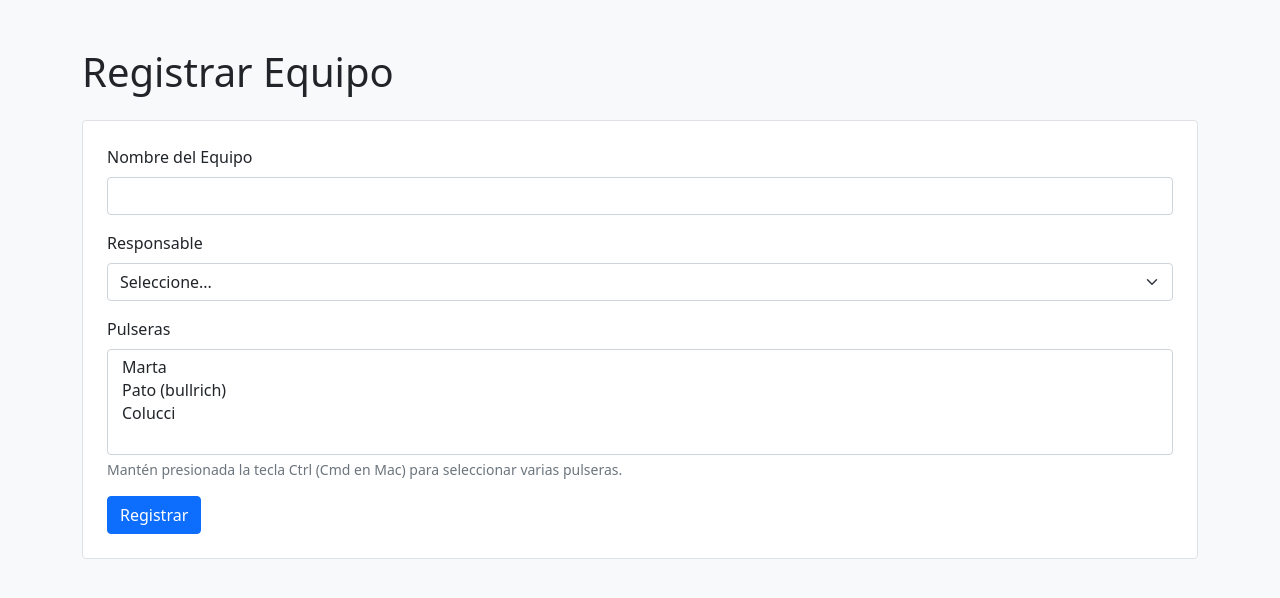
After one commit to rocopolas/PROYECTO-PULSERA-NES, a PHP site: page /admin/registrar_equipo.php in a window 1280 px wide. The commit adds this page. Shown: the top 598 px of the page. Run offline with PHP 8.4, Linux system fonts and the light colour scheme; data comes from the database, SQL or seed files in the repository; both versions use the stored data as it was after the commit.

Commit message:
Support multiple pulseras per equipo

```diff
--- a/admin/menu_admin.php
+++ b/admin/menu_admin.php
@@ -26,6 +26,9 @@ if (!isset($_SESSION['username'])) {
                     <a class="nav-link" href="../pulseras/register_pulsera.php">Registrar Pulsera</a>
                 </li>
                 <li class="nav-item">
+                    <a class="nav-link" href="registrar_equipo.php">Registrar Equipo</a>
+                </li>
+                <li class="nav-item">
                     <a class="nav-link" href="usuarios_pulseras.php">Administrar Usuarios y Pulseras</a>
                 </li>
             </ul>
--- /dev/null
+++ b/admin/registrar_equipo.php
@@ -0,0 +1,91 @@
+<?php
+session_start();
+require_once '../config/config.php';
+
+// Obtener lista de usuarios y pulseras disponibles
+try {
+    $usuariosStmt = $pdo->query("SELECT id, nombre FROM usuarios ORDER BY nombre");
+    $usuarios = $usuariosStmt->fetchAll(PDO::FETCH_ASSOC);
+
+    // Pulseras que aún no están asociadas a un equipo
+    $pulserasStmt = $pdo->query("SELECT id, alias FROM pulseras WHERE equipo_id IS NULL");
+    $pulseras = $pulserasStmt->fetchAll(PDO::FETCH_ASSOC);
+} catch (PDOException $e) {
+    die("Error al obtener datos: " . $e->getMessage());
+}
+
+if ($_SERVER['REQUEST_METHOD'] === 'POST') {
+    $nombre = $_POST['nombre_equipo'] ?? '';
+    $responsable = $_POST['responsable'] ?? '';
+    $pulsera_ids = $_POST['pulsera_ids'] ?? [];
+
+    if ($nombre && $responsable && !empty($pulsera_ids)) {
+        try {
+            $pdo->beginTransaction();
+
+            $stmt = $pdo->prepare("INSERT INTO equipos (nombre_equipo, responsable_equipo) VALUES (?, ?)");
+            $stmt->execute([$nombre, $responsable]);
+            $equipo_id = $pdo->lastInsertId();
+
+            $updateStmt = $pdo->prepare("UPDATE pulseras SET equipo_id = ? WHERE id = ?");
+            foreach ($pulsera_ids as $pid) {
+                $updateStmt->execute([$equipo_id, $pid]);
+            }
+
+            $pdo->commit();
+            $_SESSION['message'] = 'Equipo registrado exitosamente';
+        } catch (PDOException $e) {
+            $pdo->rollBack();
+            $_SESSION['error'] = 'Error al registrar el equipo: ' . $e->getMessage();
+        }
+    } else {
+        $_SESSION['error'] = 'Todos los campos son obligatorios';
+    }
+    header('Location: registrar_equipo.php');
+    exit();
+}
+?>
+<!DOCTYPE html>
+<html lang="es">
+<head>
+    <meta charset="UTF-8">
+    <title>Registrar Equipo</title>
+    <link rel="stylesheet" href="https://cdn.jsdelivr.net/npm/bootstrap@5.1.3/dist/css/bootstrap.min.css">
+</head>
+<body class="bg-light">
+<div class="container mt-5">
+    <h1 class="mb-4">Registrar Equipo</h1>
+    <?php if (isset($_SESSION['error'])): ?>
+        <div class="alert alert-danger"><?= $_SESSION['error']; unset($_SESSION['error']); ?></div>
+    <?php endif; ?>
+    <?php if (isset($_SESSION['message'])): ?>
+        <div class="alert alert-success"><?= $_SESSION['message']; unset($_SESSION['message']); ?></div>
+    <?php endif; ?>
+    <form method="POST" class="p-4 border rounded bg-white">
+        <div class="mb-3">
+            <label for="nombre_equipo" class="form-label">Nombre del Equipo</label>
+            <input type="text" class="form-control" id="nombre_equipo" name="nombre_equipo" required>
+        </div>
+        <div class="mb-3">
+            <label for="responsable" class="form-label">Responsable</label>
+            <select id="responsable" name="responsable" class="form-select" required>
+                <option value="">Seleccione...</option>
+                <?php foreach ($usuarios as $usuario): ?>
+                    <option value="<?= $usuario['id']; ?>"><?= htmlspecialchars($usuario['nombre']); ?></option>
+                <?php endforeach; ?>
+            </select>
+        </div>
+        <div class="mb-3">
+            <label for="pulsera_ids" class="form-label">Pulseras</label>
+            <select id="pulsera_ids" name="pulsera_ids[]" class="form-select" multiple required>
+                <?php foreach ($pulseras as $pulsera): ?>
+                    <option value="<?= $pulsera['id']; ?>"><?= htmlspecialchars($pulsera['alias']); ?></option>
+                <?php endforeach; ?>
+            </select>
+            <div class="form-text">Mantén presionada la tecla Ctrl (Cmd en Mac) para seleccionar varias pulseras.</div>
+        </div>
+        <button type="submit" class="btn btn-primary">Registrar</button>
+    </form>
+</div>
+</body>
+</html>
```
Also changed, not shown: pulseras/dashboard.php (+13 -10 lines), pulseras/selector_pulsera.php (+38 -15 lines), sql/nes.sql (+45 -5 lines).
